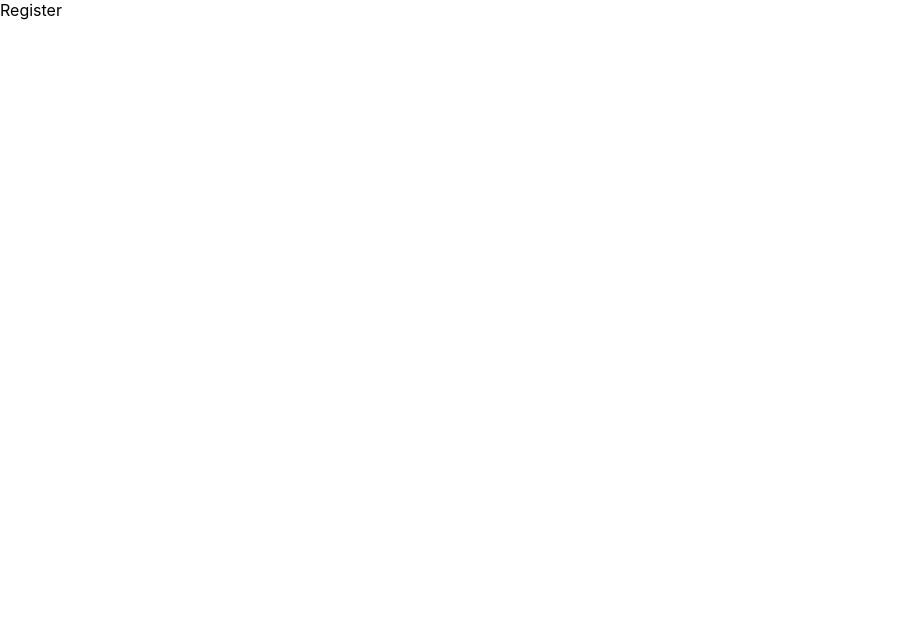
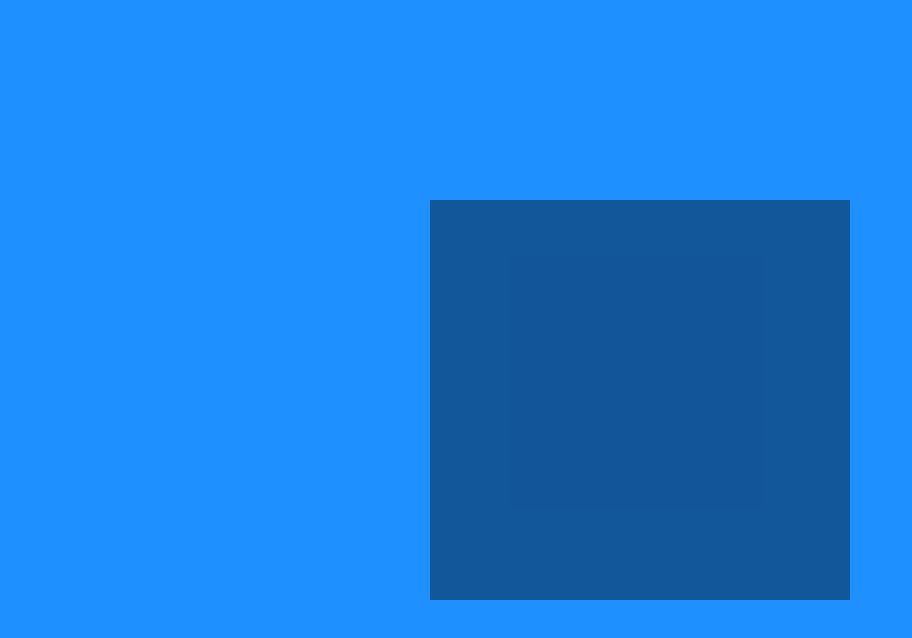
Before and after one commit to siddhantmendhe/AuthenticationApp, a React (Create React App) app in the folder authenticationapp/: page / in a window 1280 px wide. Shown: the top 638 px of the page, without its empty margins (0-912 px from the left). Built offline with nearby package versions, Linux system fonts and the light colour scheme.

Commit message:
creating states for form

```diff
--- a/authenticationapp/package.json
+++ b/authenticationapp/package.json
@@ -7,6 +7,7 @@
     "@fortawesome/free-regular-svg-icons": "^6.4.0",
     "@fortawesome/free-solid-svg-icons": "^6.4.0",
     "@fortawesome/react-fontawesome": "^0.2.0",
+    "axios": "^1.4.0",
     "react": "^18.2.0",
     "react-dom": "^18.2.0",
     "react-scripts": "5.0.1",
--- a/authenticationapp/src/Register.js
+++ b/authenticationapp/src/Register.js
@@ -7,8 +7,27 @@
 const PWD_REGEX= /^(?=.*[a-z])(?=.*[A-Z])(?=.*[0-9])(?=.*[!@#$%]).{8,24}$/
 
 const Register = () => {
+  const userRef=useRef();
+  const errRef=useRef();
+
+  const [user, setUser]= useState('');
+  const [validName, setValidName]= useState(false);
+  const [userFocus, setUserFocus]= useState(false);
+
+  const [pwd, setPwd]=useState('');
+  const [validPwd, setValidPwd]=useState(false);
+  const [pwdFocus,setPwdFocus]=useState(false);
+
+  const [matchPwd, setMathcPwd]= useState('');
+  const [validMatch, setValidMatch]=useState(false);
+  const [matchFocus, setMatchFocus]=useState(false);
   return (
-    <div>Register</div>
+    <section>
+      <p>
+
+      </p>
+
+    </section>
   )
 }
 
--- a/authenticationapp/src/index.css
+++ b/authenticationapp/src/index.css
@@ -1,13 +1,114 @@
-body {
-  margin: 0;
-  font-family: -apple-system, BlinkMacSystemFont, 'Segoe UI', 'Roboto', 'Oxygen',
-    'Ubuntu', 'Cantarell', 'Fira Sans', 'Droid Sans', 'Helvetica Neue',
-    sans-serif;
-  -webkit-font-smoothing: antialiased;
-  -moz-osx-font-smoothing: grayscale;
+@import url('https://fonts.googleapis.com/css2?family=Nunito&display=swap');
+
+* {
+    margin: 0;
+    padding: 0;
+    box-sizing: border-box;
 }
 
-code {
-  font-family: source-code-pro, Menlo, Monaco, Consolas, 'Courier New',
-    monospace;
+html {
+    font-family: 'Nunito', sans-serif;
+    font-size: 22px;
+    color: #fff;
 }
+
+body {
+    min-height: 100vh;
+    background-color: dodgerblue;
+}
+
+.App {
+  display: flex;
+  flex-direction: column;
+  justify-content: center;
+  align-items: center;
+  min-height: 100vh;
+  padding: 1rem 0.5rem;
+}
+
+section {
+    width: 100%;
+    max-width: 420px;
+    min-height: 400px;
+    display: flex;
+    flex-direction: column;
+    justify-content: flex-start;
+    padding: 1rem;
+    background-color: rgba(0,0,0,0.4);
+}
+
+form {
+    display: flex;
+    flex-direction: column;
+    justify-content: space-evenly;
+    flex-grow: 1;
+    padding-bottom: 1rem;
+}
+
+a, a:visited {
+    color: #fff;
+}
+
+input[type="text"],
+input[type="password"],
+button,
+textarea {
+  font-family: 'Nunito', sans-serif;
+  font-size: 22px;
+  padding: 0.25rem;
+  border-radius: 0.5rem;
+}
+
+label,
+button {
+  margin-top: 1rem;
+}
+
+button {
+  padding: 0.5rem;
+}
+
+.instructions {
+    font-size: 0.75rem;
+    border-radius: 0.5rem;
+    background: #000;
+    color: #fff;
+    padding: 0.25rem;
+    position: relative;
+    bottom: -10px;
+}
+
+.instructions > svg {
+    margin-right: 0.25rem;
+}
+
+.offscreen {
+    position: absolute;
+    left: -9999px;
+}
+
+.hide {
+    display: none;
+}
+
+.valid {
+    color: limegreen;
+    margin-left: 0.25rem;
+}
+
+.invalid {
+    color: red;
+    margin-left: 0.25rem;
+}
+
+.errmsg {
+    background-color: lightpink;
+    color: firebrick;
+    font-weight: bold;
+    padding: 0.5rem;
+    margin-bottom: 0.5rem;
+}
+
+.line {
+    display: inline-block;
+}
```
Also changed, not shown: authenticationapp/public/index.html (+4 -4 lines), 1 other file (tests, documents, lock files or other folders).
